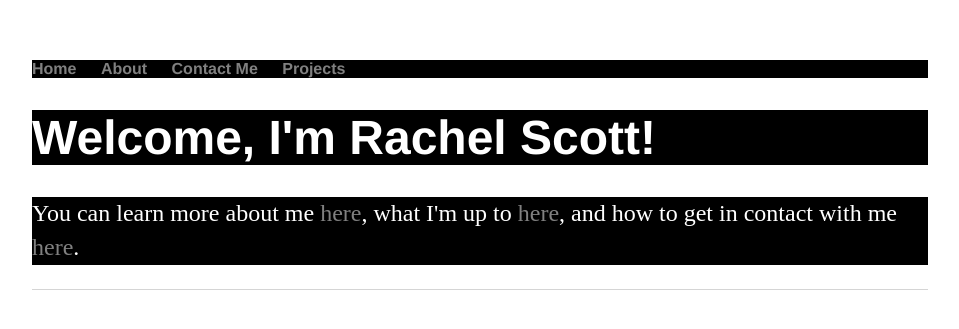
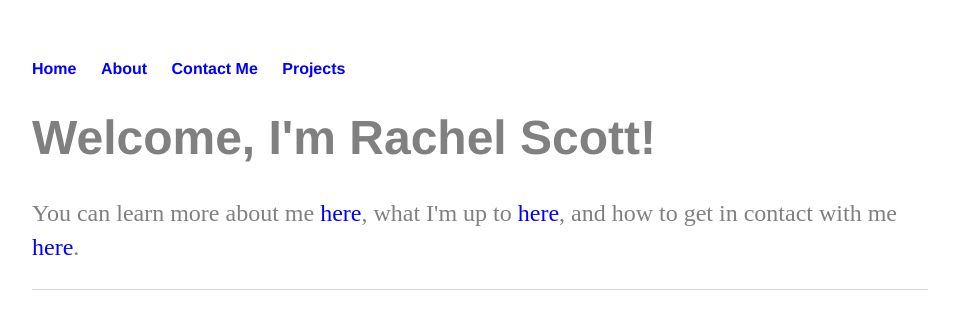
Before and after one commit to rachel-scott/rachel-scott.github.io, a Jekyll site: the page built from index.html, in a window 1280 px wide. Shown: the top 329 px of the page, without its empty margins (160-1119 px from the left). Built offline with Jekyll 4.4.1, drawn with Linux system fonts in a browser that asks for light colours.

Commit message:
Update main.css

```diff
--- a/css/main.css
+++ b/css/main.css
@@ -7,19 +7,16 @@ nav ul, footer ul {
     padding: 0px;
     list-style: none;
     font-weight: bold;
-    background-color: black;
-    color: white;
+    color: grey;
 }
 nav ul li, footer ul li {
     display: inline;
     margin-right: 20px;
-    background-color: black;
-    color: white;
+    color: grey;
 }
 a {
     text-decoration: none;
-    background-color: black;
-    color: grey;
+    color: blue;
 }
 a:hover {
     text-decoration: underline;
@@ -27,14 +24,12 @@ a:hover {
 h1 {
     font-size: 3em;
     font-family:'Helvetica', 'Arial', 'Sans-Serif';
-    background-color: black;
-    color: white;
+    color: grey;
 }
 p {
     font-size: 1.5em;
     line-height: 1.4em;
-    background-color: black;
-    color: white;
+    color: grey;
 }
 footer {
     border-top: 1px solid #d5d5d5;
```
